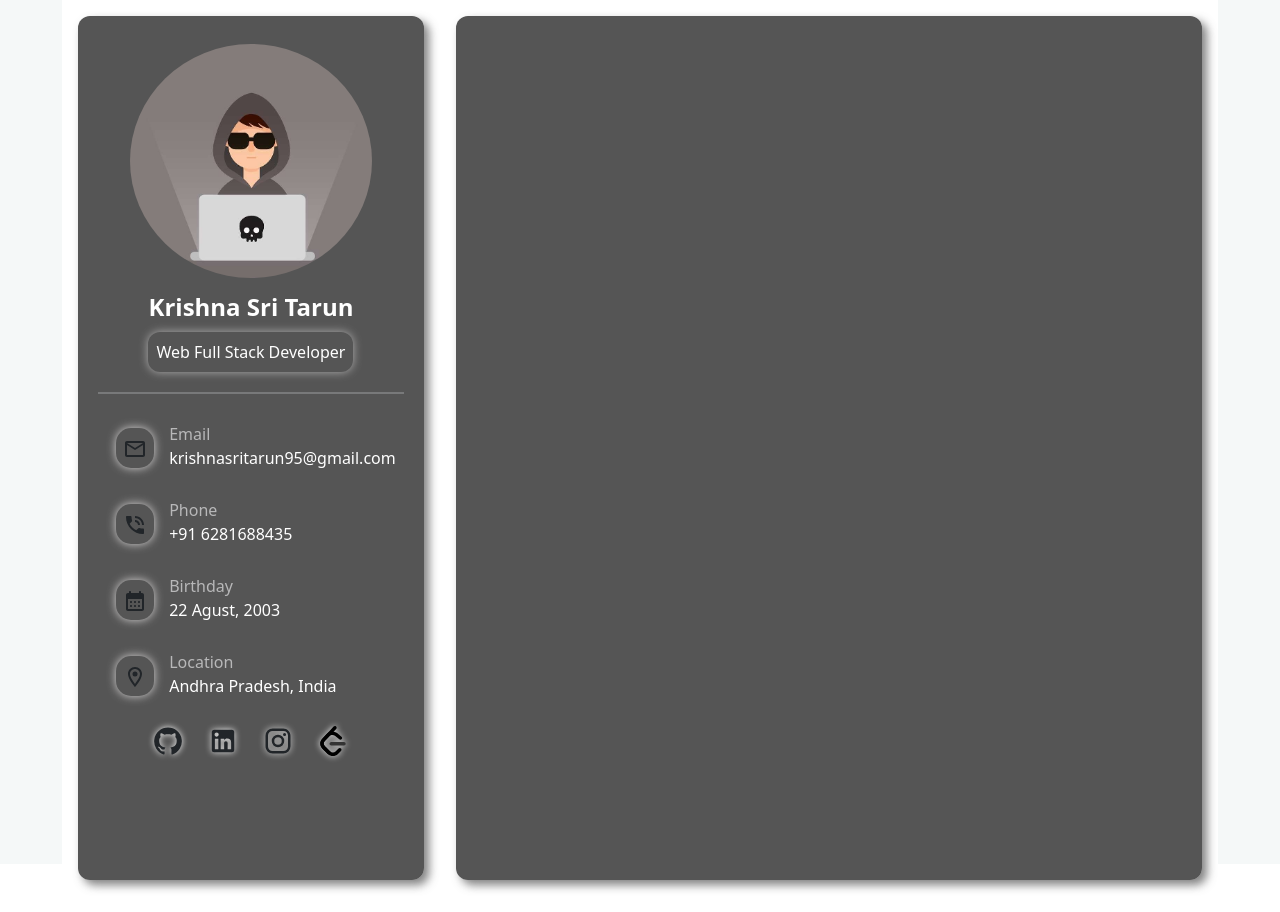
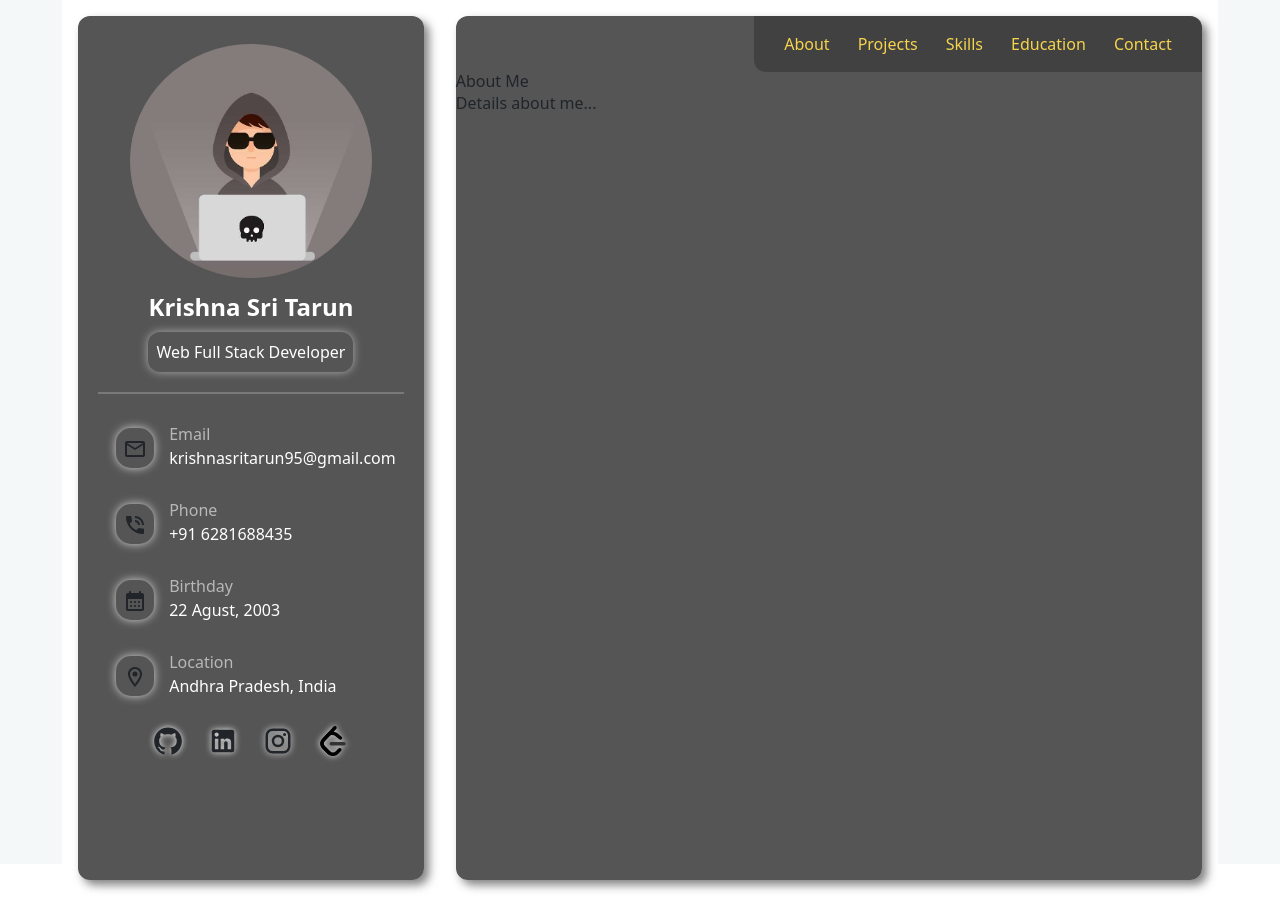
Before and after one commit to SatyaDurgaPaladugula/Portfolio, a React (Vite) app: page / in a window 1280 px wide. Built offline with nearby package versions, Linux system fonts and the light colour scheme.

Commit message:
Navbar setting is completed

```diff
--- a/src/Portifolio.jsx
+++ b/src/Portifolio.jsx
@@ -12,15 +12,18 @@ import LocationOnOutlinedIcon from '@mui/icons-material/LocationOnOutlined';
 
 function Portfolio() {
     const [showContact, setShowContact] = useState(true);
-    const toggleContactDetails = () => {
+    const [activeSection, setActiveSection] = useState("about");
+    const [showNav, setShowNav] = useState(true);
+    const toggleContactDetails = (e) => {
         setShowContact((prevShowContact) => {
+            e.preventDefault();
             console.log("Toggling contact details:", !prevShowContact);
             return !prevShowContact;
         });
     };
     useEffect(() => {
         const handleResize = () => {
-            if (window.innerWidth < 858) {
+            if (window.innerWidth < 1100) {
                 setShowContact(false);
             } else {
                 setShowContact(true);
@@ -29,7 +32,27 @@ function Portfolio() {
         window.addEventListener("resize", handleResize);
         handleResize();
         return () => window.removeEventListener("resize", handleResize);
+    },[]);
+    useEffect(() => {
+        const handleResize = () => {
+            if (window.innerWidth < 700) {
+                setShowNav(false); // Hide nav on small screens
+            } else {
+                setShowNav(true); // Show nav on large screens
+            }
+        };
+        window.addEventListener("resize", handleResize);
+        handleResize(); // Initial check
+        return () => window.removeEventListener("resize", handleResize);
     }, []);
+
+    const showSection = (section,e) => {
+        e.preventDefault();
+        setActiveSection(section);
+    };
+    const toggleNav = () => {
+        setShowNav((prevShowNav) => !prevShowNav);
+    };
 
     return (
         <div className="main">
@@ -110,7 +133,55 @@ function Portfolio() {
                     </div>
                 )}
             </div>
-            <div className="body"></div>
+            <div className="bodys">
+    <button className="toggle-nav-btn" onClick={toggleNav}>
+        {showNav ? "Hide Menu" : "Show Menu"}
+    </button>
+    {showNav && (
+        <nav className="nav sticky-top">
+            <div className="con">
+                <a onClick={(e) => showSection("about", e)} href="#about">About</a>
+                <a onClick={(e) => showSection("projects", e)} href="#projects">Projects</a>
+                <a onClick={(e) => showSection("skills", e)} href="#skills">Skills</a>
+                <a onClick={(e) => showSection("education", e)} href="#education">Education</a>
+                <a onClick={(e) => showSection("contact", e)} href="#contact">Contact</a>
+            </div>
+        </nav>
+    )}
+    <div>
+        {activeSection === "about" && (
+            <section id="about">
+                <h2>About Me</h2>
+                <p>Details about me...</p>
+            </section>
+        )}
+        {activeSection === "projects" && (
+            <section id="projects">
+                <h2>Projects</h2>
+                <p>Details about my projects...</p>
+            </section>
+        )}
+        {activeSection === "skills" && (
+            <section id="skills">
+                <h2>Skills</h2>
+                <p>Details about my skills...</p>
+            </section>
+        )}
+        {activeSection === "education" && (
+            <section id="education">
+                <h2>Education</h2>
+                <p>Details about my education...</p>
+            </section>
+        )}
+        {activeSection === "contact" && (
+            <section id="contact">
+                <h2>Contact</h2>
+                <p>Details about how to contact me...</p>
+            </section>
+        )}
+    </div>
+</div>
+
             <div className="right"></div>
         </div>
     );
--- a/src/portifolio.css
+++ b/src/portifolio.css
@@ -104,9 +104,10 @@
       margin: 1rem;
       box-shadow: 5px 5px 10px rgba(98, 97, 97, 0.8);
       border-radius: 12px;
+      transition: transform 0.3s ease;
 }
 
-.body {
+.bodys {
       background-color: rgba(6, 6, 6, 0.684);
       flex: 6;
       margin: 1rem;
@@ -224,6 +225,10 @@ img {
             display: none;
       }
 
+      .sidebar {
+            height: auto;
+      }
+
       .image {
             width: 25%;
             max-width: 200px;
@@ -266,6 +271,24 @@ img {
             align-items: center;
             margin-top: 3px;
       }
+
+      /* maiṇ */
+      .nav {
+            justify-content: flex-end;
+      }
+
+      .con {
+            display: flex;
+            bottom: 1;
+            justify-content: space-around;
+            align-items: center;
+            background-color: rgba(56, 56, 56, 0.684);
+            padding: 16px;
+            width: 100%;
+            color: rgb(246, 212, 77);
+            border-top-right-radius: 12px;
+            border-bottom-left-radius: 12px;
+      }
 }
 
 @media screen and (max-width: 750px) {
@@ -277,6 +300,7 @@ img {
             /* border: 1px solid #ccc; */
             padding: 10px;
             justify-content: space-around;
+            height: 100%;
       }
 
       .detail-res {
@@ -371,3 +395,44 @@ img {
       border: 0.5px solid white;
       margin: 20px;
 }
+
+/* body */
+.nav {
+      justify-content: flex-end;
+}
+
+.con {
+      display: flex;
+      justify-content: space-around;
+      align-items: center;
+      background-color: rgba(56, 56, 56, 0.684);
+      padding: 16px;
+      width: 60%;
+      color: rgb(246, 212, 77);
+      border-top-right-radius: 12px;
+      border-bottom-left-radius: 12px;
+}
+
+.toggle-nav-btn {
+      display: none;
+      background-color: #333;
+      color: white;
+      padding: 10px;
+      border: none;
+      cursor: pointer;
+      font-size: 16px;
+}
+
+@media (max-width: 700px) {
+      .toggle-nav-btn {
+            display: block;
+      }
+
+      .nav {
+            display: none;
+      }
+
+      .nav.sticky-top {
+            display: block;
+      }
+}
```
